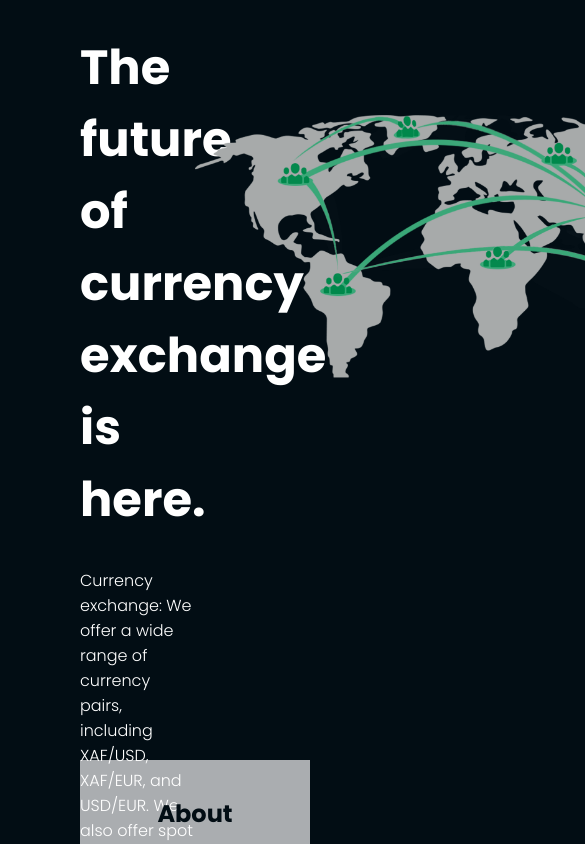
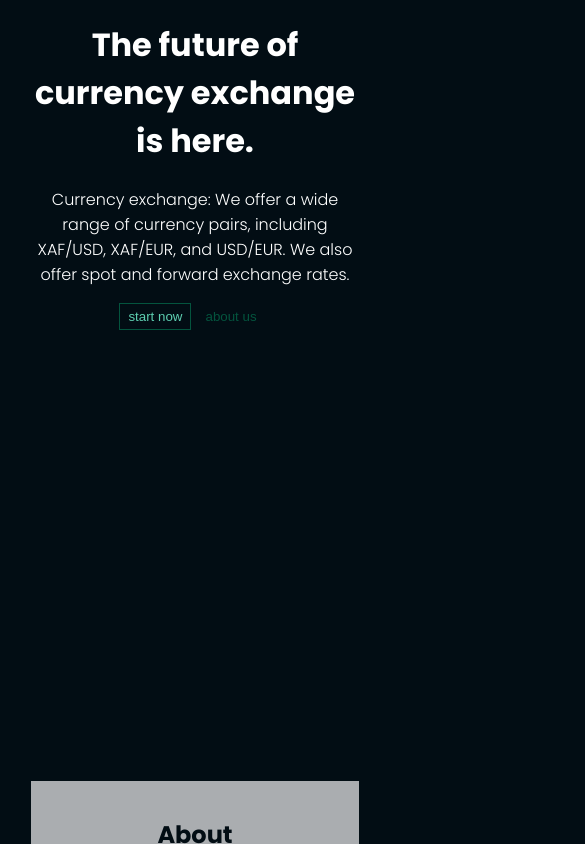
Before and after one commit to Gmarvis/go-exchange, a React (Create React App) app: page / in a window 390 px wide. Shown: the top 844 px of the page, 585 px wide, since content can reach past the window. Built offline with nearby package versions, Linux system fonts and the light colour scheme.

Commit message:
landing page mobile responsive

```diff
--- a/public/index.html
+++ b/public/index.html
@@ -10,34 +10,11 @@
       content="Web site created using create-react-app"
     />
     <link rel="apple-touch-icon" href="%PUBLIC_URL%/logo192.png" />
-    <!--
-      manifest.json provides metadata used when your web app is installed on a
-      user's mobile device or desktop. See https://developers.google.com/web/fundamentals/web-app-manifest/
-    -->
-    <link rel="manifest" href="%PUBLIC_URL%/manifest.json" />
-    <!--
-      Notice the use of %PUBLIC_URL% in the tags above.
-      It will be replaced with the URL of the `public` folder during the build.
-      Only files inside the `public` folder can be referenced from the HTML.
 
-      Unlike "/favicon.ico" or "favicon.ico", "%PUBLIC_URL%/favicon.ico" will
-      work correctly both with client-side routing and a non-root public URL.
-      Learn how to configure a non-root public URL by running `npm run build`.
-    -->
-    <title>React App</title>
+    <title>Go Exchange</title>
   </head>
   <body>
     <noscript>You need to enable JavaScript to run this app.</noscript>
     <div id="root"></div>
-    <!--
-      This HTML file is a template.
-      If you open it directly in the browser, you will see an empty page.
-
-      You can add webfonts, meta tags, or analytics to this file.
-      The build step will place the bundled scripts into the <body> tag.
-
-      To begin the development, run `npm start` or `yarn start`.
-      To create a production bundle, use `npm run build` or `yarn build`.
-    -->
   </body>
 </html>
--- a/src/App.js
+++ b/src/App.js
@@ -1,10 +1,12 @@
-import './App.css';
-import { Home } from './pages/home';
-
+import "./App.css";
+import { Home } from "./pages/home";
+import { Route, Routes } from "react-router-dom";
 function App() {
   return (
+    <Routes>
+      <Route path="/" element={<Home/>} />
+    </Routes>
 
-    <Home />
   );
 }
 
--- a/src/components/about/about.css
+++ b/src/components/about/about.css
@@ -10,3 +10,11 @@
     width: 60%;
     margin: 0 auto;
 }
+
+@media screen and (max-width:770px){
+    .about p {
+        width: 80%;
+        margin: 0 auto;
+        font-size: 12px;
+    }
+}
--- a/src/index.css
+++ b/src/index.css
@@ -1,8 +1,8 @@
 @import url('https://fonts.googleapis.com/css2?family=Poppins:ital,wght@0,200;0,300;0,700;0,800;0,900;1,100&display=swap');
 
 body {
-  margin: 0 5rem;
+  margin: 0 8%;
   font-family: poppins;
-  background-color: rgb(2, 13, 20);
+  background-color: #020d14;
   color: #fff;
 }
--- a/src/pages/home.css
+++ b/src/pages/home.css
@@ -10,27 +10,22 @@
   width: 50%;
 }
 
-.headerText{
+.headerText {
   width: 50%;
   margin: auto 0;
-
 }
 
-.headerText h1{
-    font-size: 3rem;
+.headerText h1 {
+  font-size: 200%;
 }
 
 .homeImg img {
-    width: 35rem;
-    /* object-fit: contain; */
+  width: 90%;
   margin-right: auto;
-    /* align-self: flex-end; */
-    margin: 6rem 0;
+  margin: 6.5rem 0;
 }
 
-.headBtn {
 
-}
 
 .headBtn button {
   padding: 5px 8px;
@@ -39,4 +34,47 @@
   border: 1px solid #04543e;
   color: #fff;
   font-weight: 200;
+  cursor: pointer;
+  transition: .3s ease-in-out;
 }
+
+.headBtn button:first-child {
+    color: #5ecfb1;
+}
+
+.headBtn button:first-child:hover {
+    color: #fff;
+    background-color: #04543e;
+}
+
+.headBtn button:last-child {
+    border: none;
+    color: #04543e;
+}
+
+@media screen and (max-width: 770px) {
+  .homeContainer {
+    display: block;
+    /* background-color: red; */
+    width: 100%;
+    height: 90vh;
+    text-align: center;
+  }
+
+  .headerText h1 {
+    font-size: 200%;
+  }
+
+  .headerText {
+    width: 100%;
+    margin-bottom: 1px;
+  }
+
+  .homeImg img {
+display: none;
+/* margin-top: 20px; */
+width: 15rem;
+height: auto;
+margin: 30px auto;
+  }
+}
--- a/src/pages/home.jsx
+++ b/src/pages/home.jsx
@@ -24,6 +24,7 @@ export const Home = ()=>{
                 </div>
             </div>
             <About />
+
         </div>
     )
 }
```
Also changed, not shown: src/index.js (+8 -7 lines). Lines whose indentation alone changed are shown as unchanged.
